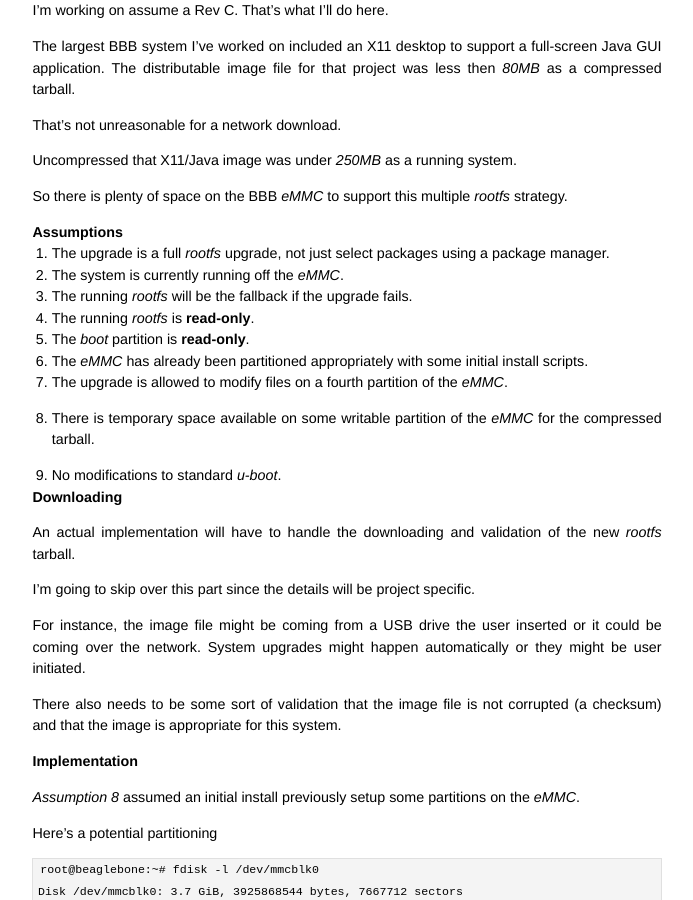
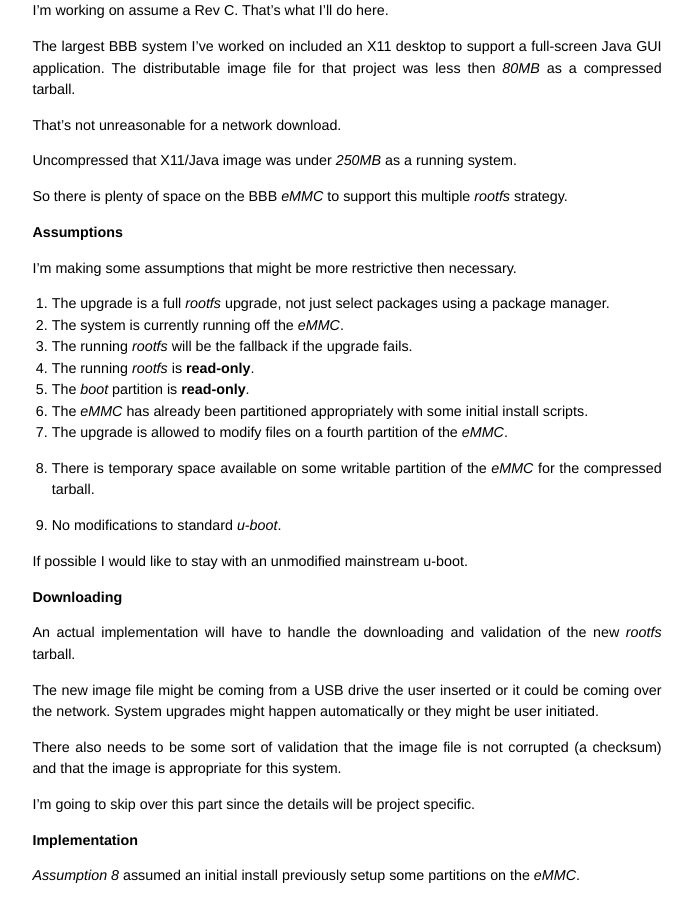
Before and after one commit to jumpnow/jumpnowtek-site, a Jekyll site: the page built from _posts/2015-11-15-Upgrade-strategy-for-BBB.md, in a window 1280 px wide and 900 px high, scrolled down 443 px. Shown: the whole window, without its empty margins (293-986 px from the left). Built offline with Jekyll 4.4.1, drawn with Linux system fonts in a browser that asks for light colours.

Commit message:
Updates to upgrade doc

```diff
--- a/_posts/2015-11-15-Upgrade-strategy-for-BBB.md
+++ b/_posts/2015-11-15-Upgrade-strategy-for-BBB.md
@@ -31,6 +31,8 @@ So there is plenty of space on the BBB *eMMC* to support this multiple *rootfs*
 
 ### Assumptions
 
+I'm making some assumptions that might be more restrictive then necessary.
+
 1. The upgrade is a full *rootfs* upgrade, not just select packages using a package manager.
 2. The system is currently running off the *eMMC*.
 3. The running *rootfs* will be the fallback if the upgrade fails.
@@ -42,16 +44,17 @@ So there is plenty of space on the BBB *eMMC* to support this multiple *rootfs*
 
 9. No modifications to standard *u-boot*.
 
+If possible I would like to stay with an unmodified mainstream u-boot.
 
 ### Downloading
 
 An actual implementation will have to handle the downloading and validation of the new *rootfs* tarball.
 
-I'm going to skip over this part since the details will be project specific.
-
-For instance, the image file might be coming from a USB drive the user inserted or it could be coming over the network. System upgrades might happen automatically or they might be user initiated.
+The new image file might be coming from a USB drive the user inserted or it could be coming over the network. System upgrades might happen automatically or they might be user initiated.
 
 There also needs to be some sort of validation that the image file is not corrupted (a checksum) and that the image is appropriate for this system.
+
+I'm going to skip over this part since the details will be project specific.
 
 ### Implementation
 
```
